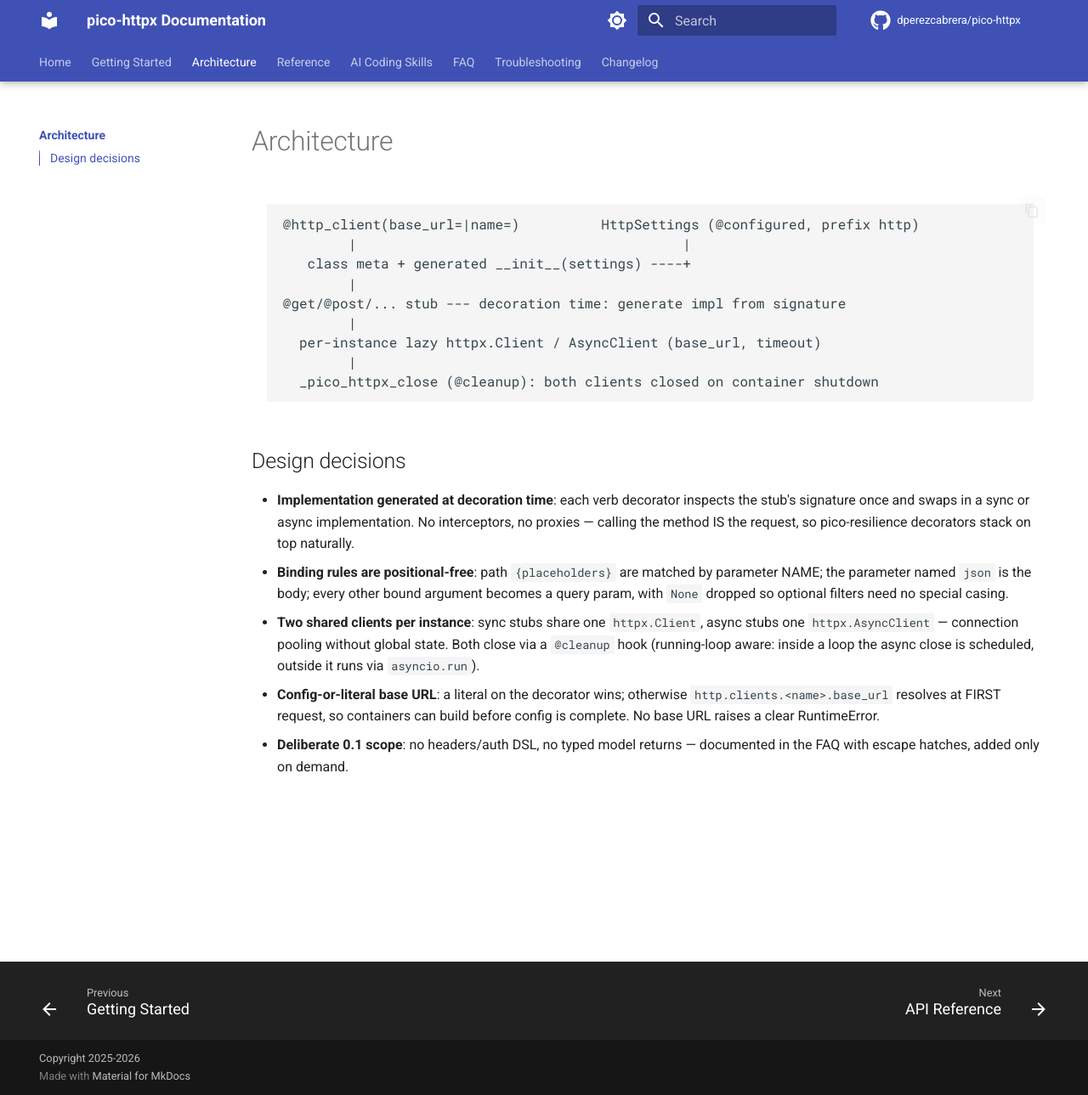
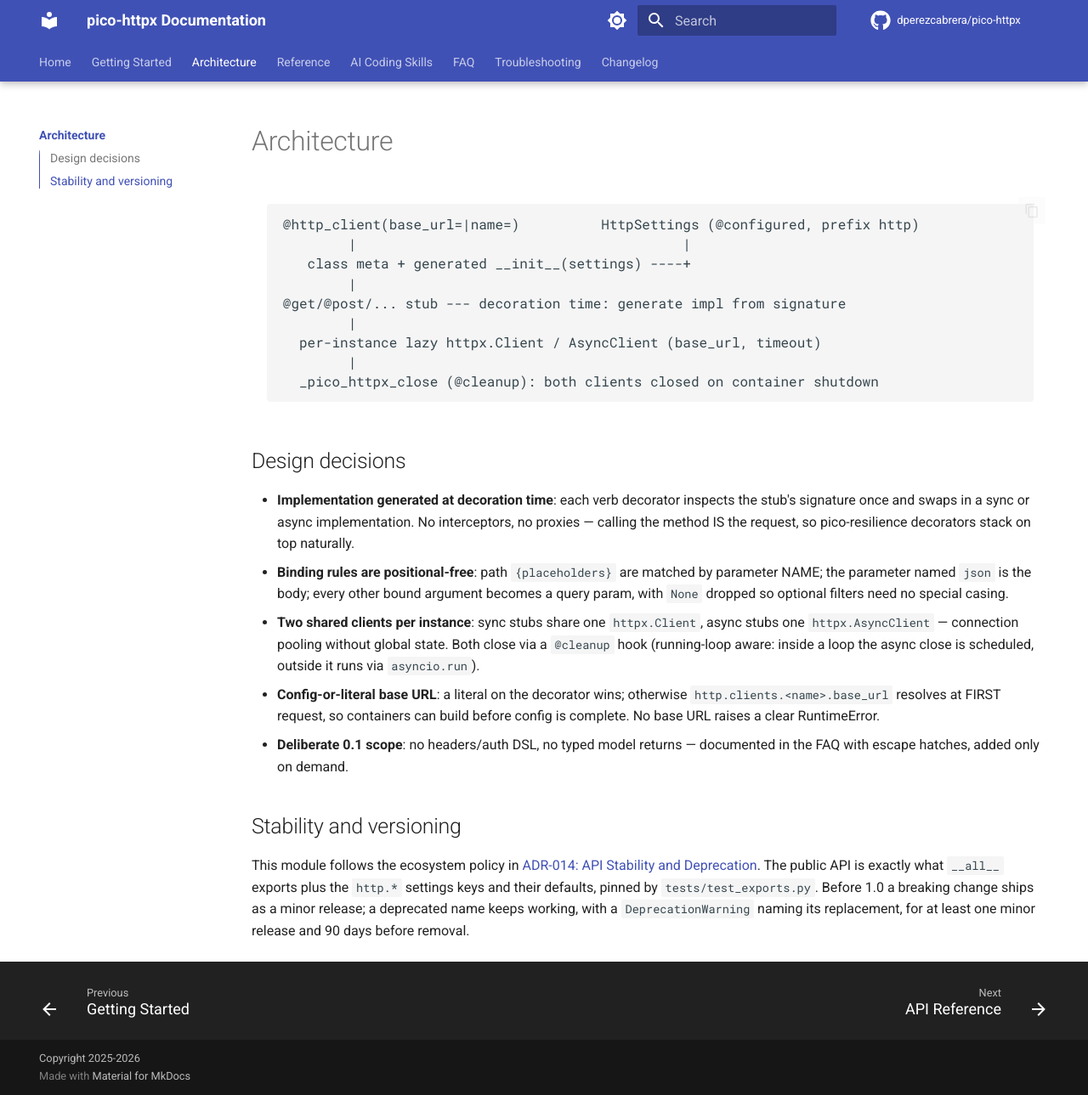
Before and after one commit to dperezcabrera/pico-httpx, an MkDocs documentation site: the page built from docs/architecture.md, in a window 1280 px wide and 1289 px high. Shown: the whole window at 85% size. Built offline with MkDocs 1.6.1 and Material for MkDocs 9.7.7, drawn with Linux system fonts in a browser that asks for light colours; comment, search, counter and statistics services are not loaded.

Commit message:
Link the ADR-014 stability and deprecation policy from the architecture docs

```diff
--- a/docs/architecture.md
+++ b/docs/architecture.md
@@ -31,3 +31,7 @@
   build before config is complete. No base URL raises a clear RuntimeError.
 - **Deliberate 0.1 scope**: no headers/auth DSL, no typed model returns —
   documented in the FAQ with escape hatches, added only on demand.
+
+## Stability and versioning
+
+This module follows the ecosystem policy in [ADR-014: API Stability and Deprecation](https://github.com/dperezcabrera/pico-ioc/blob/main/docs/adr/adr-0014-api-stability-and-deprecation.md). The public API is exactly what `__all__` exports plus the `http.*` settings keys and their defaults, pinned by `tests/test_exports.py`. Before 1.0 a breaking change ships as a minor release; a deprecated name keeps working, with a `DeprecationWarning` naming its replacement, for at least one minor release and 90 days before removal.
```
